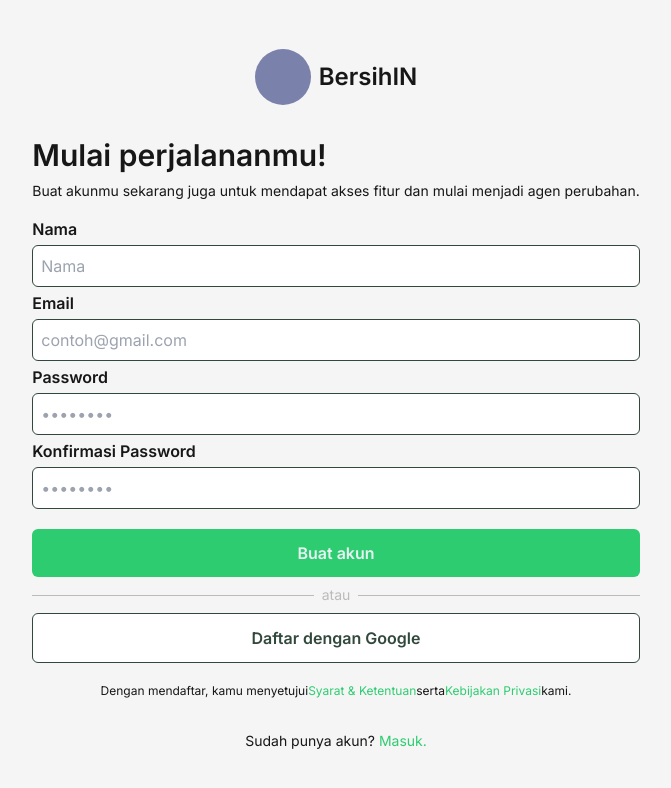
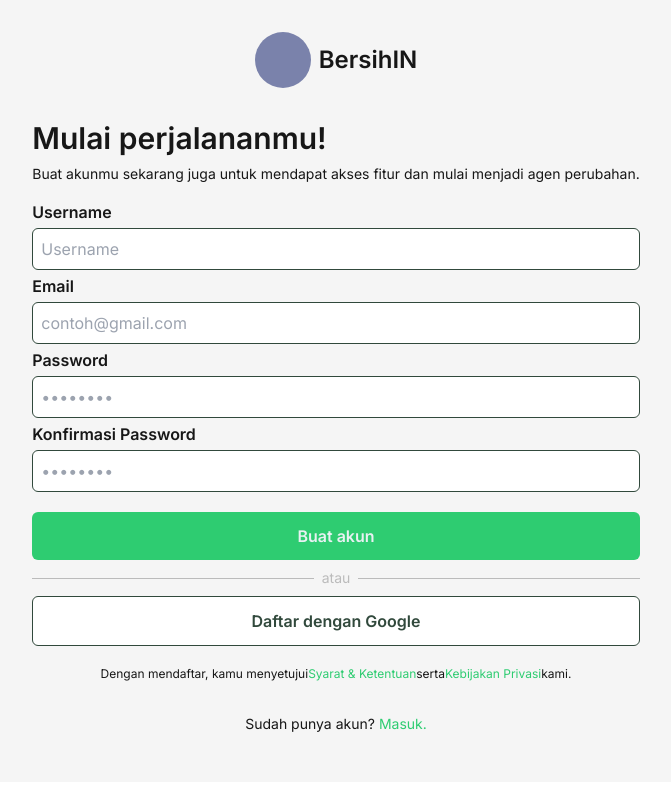
Before and after one commit to MDAlviano/BersihIN, a Next.js app: page /auth/register in a window 1280 px wide. Shown: the top 788 px of the page, without its empty margins (304-975 px from the left). Built offline with nearby package versions, Linux system fonts and the light colour scheme.

Commit message:
Update login and register

```diff
--- a/src/app/auth/login/page.tsx
+++ b/src/app/auth/login/page.tsx
@@ -2,7 +2,7 @@ import Link from "next/link";
 
 export default function Page() {
   return (
-    <div className="w-full h-screen flex flex-col gap-8 py-8 px-10 items-center justify-center bg-color7">
+    <div className="w-full h-screen flex flex-col gap-8 py-8 px-10 items-center bg-color7">
       {/* Logo */}
       <Link href={"/"} className="flex items-center gap-2">
         <span className="rounded-full w-14 h-14 bg-color4"></span>
@@ -85,7 +85,7 @@ export default function Page() {
         </form>
       </div>
       {/* <!-- Sign up redirect --> */}
-      <div className="text-sm">
+      <div className="text-sm mb-4">
         Belum punya akun?
         <Link href="register" className="ml-1 text-color1">
           Daftar di sini.
--- a/src/app/auth/register/page.tsx
+++ b/src/app/auth/register/page.tsx
@@ -2,7 +2,7 @@ import Link from "next/link";
 
 export default function Page() {
   return (
-    <div className="w-full h-screen max-h-screen py-8 px-10 flex flex-col gap-8 justify-center items-center bg-color7">
+    <div className="w-full h-full py-8 px-10 flex flex-col gap-8 items-center bg-color7">
       {/* <!-- Logo --> */}
       <Link href={"/"} className="flex items-center gap-2">
         <span className="rounded-full w-14 h-14 bg-color4"></span>
@@ -22,13 +22,13 @@ export default function Page() {
         {/* <!-- Login Form --> */}
         <form method="" action="" className="flex flex-col gap-1 w-full mt-4">
           {/* <!-- Name --> */}
-          <label className="font-semibold">Nama</label>
+          <label className="font-semibold">Username</label>
           <input
             type="text"
-            name="profilename"
-            id="name-form"
+            name="username"
+            id="username-form"
             required
-            placeholder="Nama"
+            placeholder="Username"
             className="w-full p-2 border-color2 border rounded-md"
           />
 
@@ -104,7 +104,7 @@ export default function Page() {
       </div>
 
       {/* <!-- Login redirect --> */}
-      <div className="text-sm">
+      <div className="text-sm mb-4">
         Sudah punya akun?
         <Link href={"login"} className="ml-1 text-color1">
           Masuk.
```
